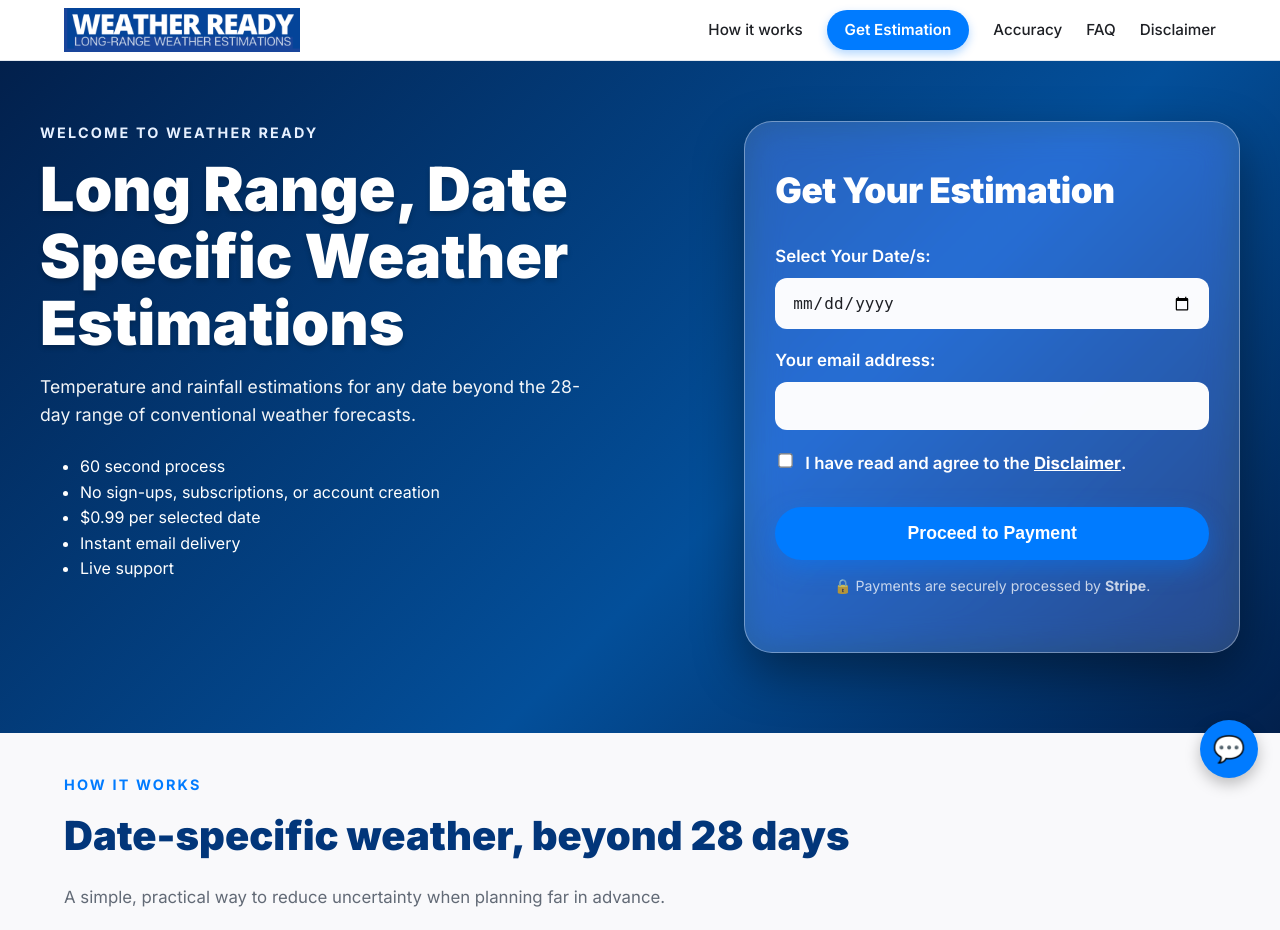
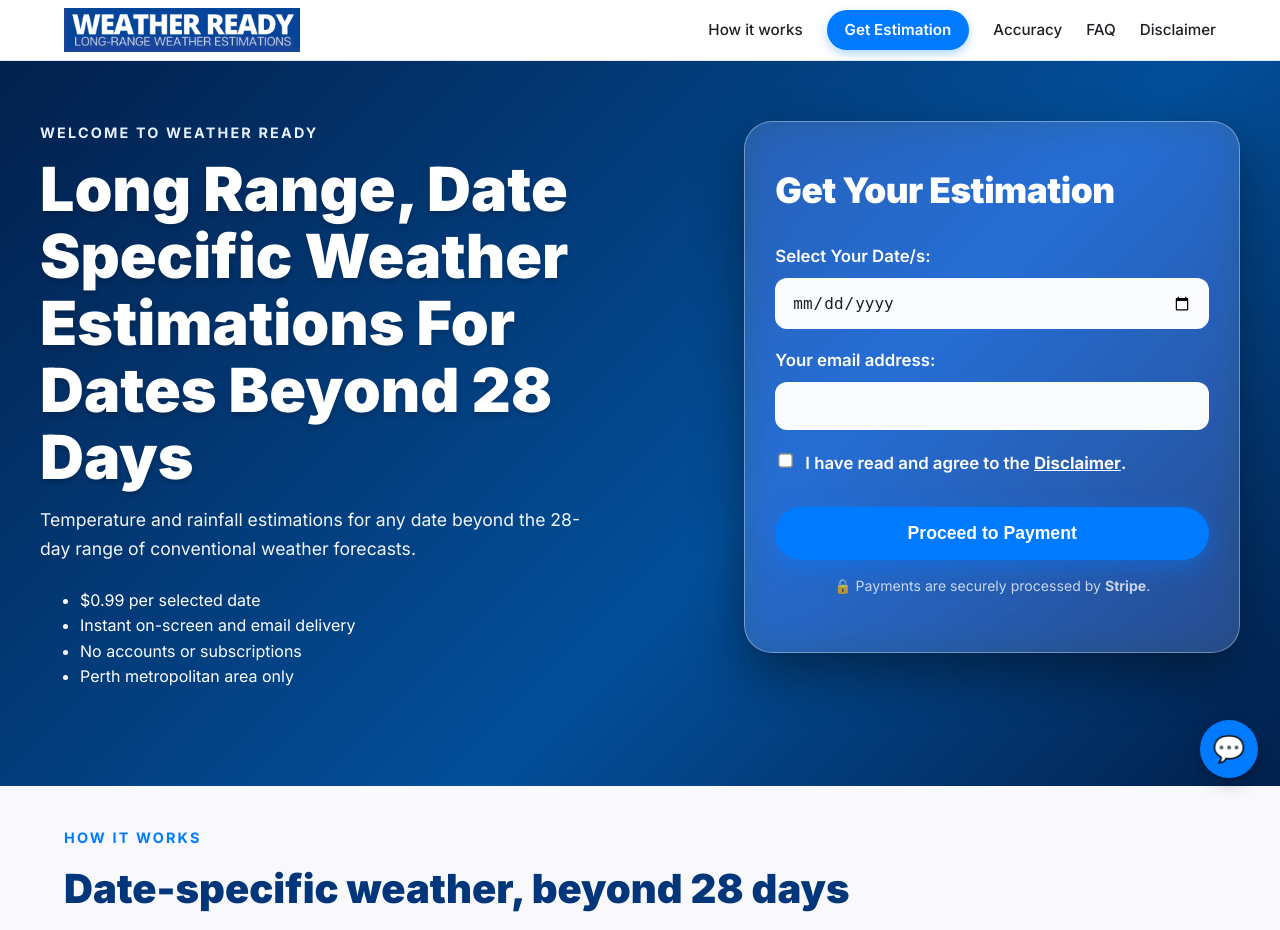
Before and after one commit to jack292929292/weatherready-site, a Flask app: page / in a window 1280 px wide. Shown: the top 930 px of the page. Run offline with Flask 3, Linux system fonts and the light colour scheme.

Commit message:
Update index.html

```diff
--- a/templates/index.html
+++ b/templates/index.html
@@ -819,18 +819,17 @@ html, body {
   <div class="hero-inner">
     <div>
       <div class="hero-kicker">Welcome to Weather Ready</div>
-      <h1 class="hero-title">Long Range, Date Specific Weather Estimations</h1>
+      <h1 class="hero-title">Long Range, Date Specific Weather Estimations For Dates Beyond 28 Days</h1>
 
  <p class="hero-sub">
   Temperature and rainfall estimations for any date beyond the 28-day range of conventional weather forecasts.
 </p>
 
-<ul class="hero-points">
-  <li>60 second process</li>
-  <li>No sign-ups, subscriptions, or account creation</li>
+<ul class="fs-5 mb-5">
   <li>$0.99 per selected date</li>
-  <li>Instant email delivery</li>
-  <li>Live support</li>
+  <li>Instant on-screen and email delivery</li>
+  <li>No accounts or subscriptions</li>
+  <li>Perth metropolitan area only</li>
 </ul>
 
 
```
